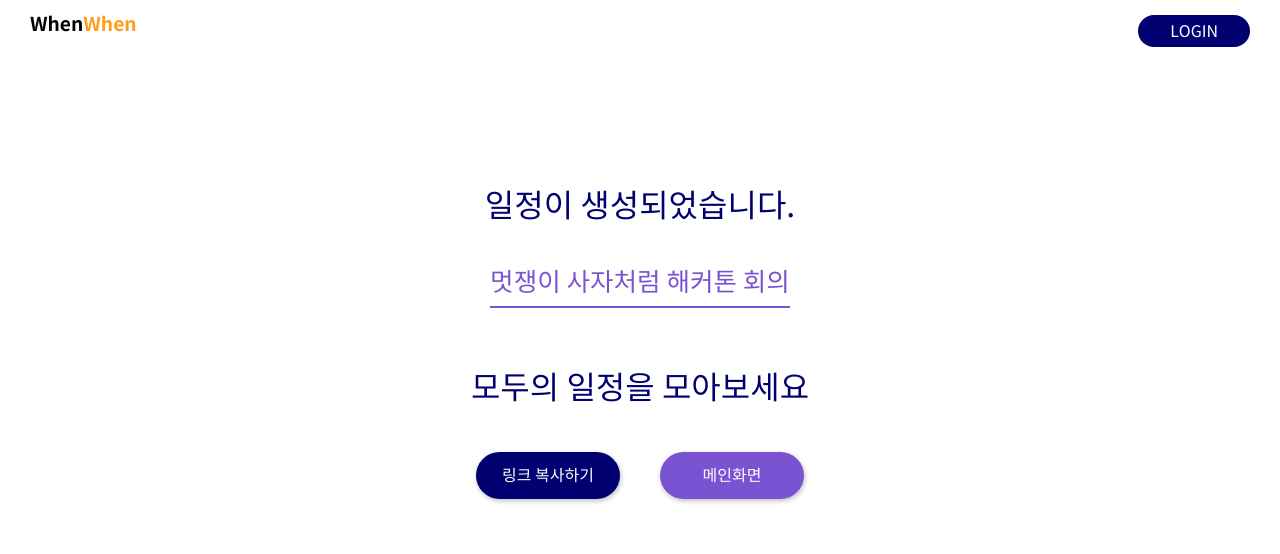
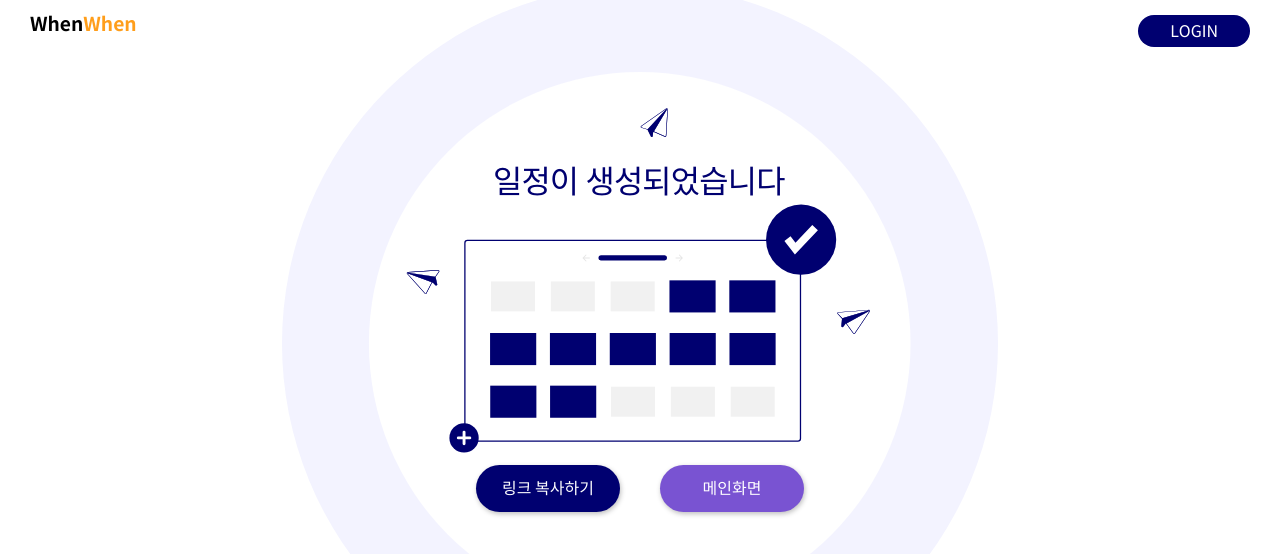
Before and after one commit to HYWhenWhen/Frontend, a React (Create React App) app: page /#/form/result in a window 1280 px wide. Shown: the top 554 px of the page. Built offline with nearby package versions, Linux system fonts and the light colour scheme.

Commit message:
[feat] form result page

```diff
--- a/src/Routes/FormResult.js
+++ b/src/Routes/FormResult.js
@@ -1,31 +1,26 @@
 import React, { useState } from 'react';
 import styled from "styled-components";
 import Button from '../Component/Button';
+import FormResult from "../Styles/Images/FormResult.svg";
+
 
 const Container = styled.div`
     display: flex;
     flex-direction: column;
     margin: 10%;
-    align-items: center;
+
 `;
 
-const Text = styled.div`
-    color: #000070;
-    font-size: 2rem;
-    margin-bottom: 3rem;
-`;
-
-const Title = styled.div`
-    color: #7953D2;
-    font-size: 1.6rem;
-    border-bottom: 2px solid #7953D2;
-    padding-bottom: 10px;
-    margin-bottom: 4rem;
+const Img = styled.img`
+    width: 70%;
+    margin: -20% auto;
 `;
 
 const Btns = styled.div`
     display: flex;
     flex-direction: row;
+    justify-content: center;
+    margin-top: -2rem;
 `;
 
 
@@ -34,9 +29,7 @@ export default ({}) => {
     const title = "멋쟁이 사자처럼 해커톤 회의";
     return (
     <Container>
-        <Text> 일정이 생성되었습니다. </Text>
-        <Title>{title}</Title>
-        <Text>모두의 일정을 모아보세요</Text>
+        <Img src = {FormResult}/>
         <Btns>
             <Button backgroundColor="#000070" content="링크 복사하기" marginRight="2.5rem"/>
             <Button backgroundColor="#7953D2" content="메인화면" onClick={()=>{window.location.replace("/")}}/>
--- a/src/Routes/Main.js
+++ b/src/Routes/Main.js
@@ -9,6 +9,7 @@ import Main from "../Styles/Images/Main.svg";
 
 const Container = styled.div`
     width: 100%;
+    height: 56rem;
     padding:0 20%;
     box-sizing: border-box;
     background-image : url(${Main});
@@ -36,8 +37,6 @@ const Image = styled.img`
 `;
 
 const Check =()=>{
-
-
 }
 
 
```
Also changed, not shown: src/Styles/Images/FormResult.svg (added), src/Styles/Images/SubmitResult.svg (added).
